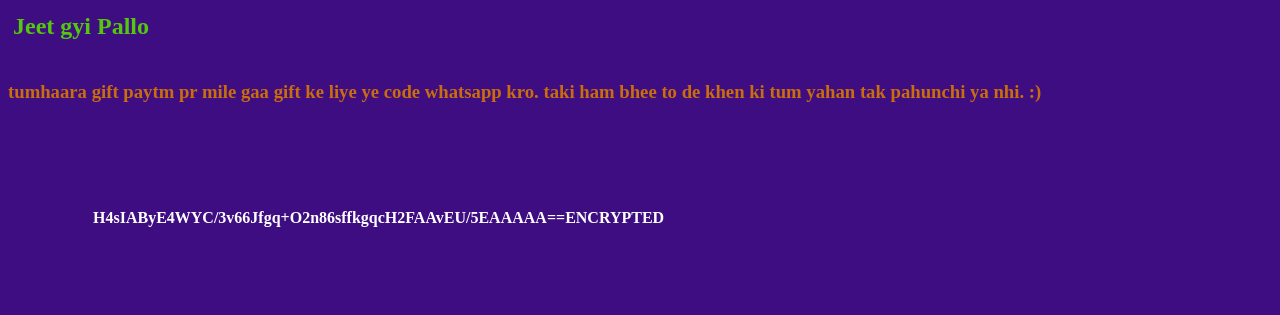
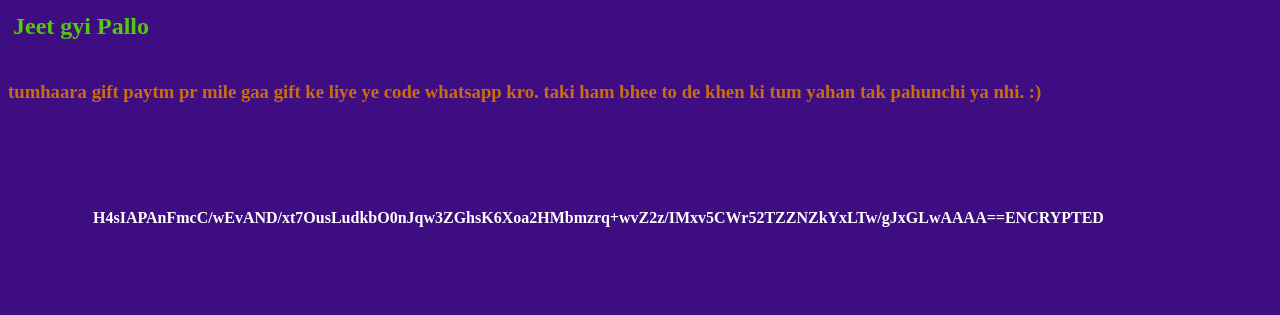
Before and after one commit to gopaldev90/Pallo-bday, a plain HTML site: page won.html in a window 1280 px wide. Drawn offline with Linux system fonts and the light colour scheme.

Commit message:
Update won.html

```diff
--- a/won.html
+++ b/won.html
@@ -9,6 +9,6 @@
 <body>
   <h2 id="Badhailbl">Jeet gyi Pallo</h2>
   <h3 id="soochna">tumhaara gift paytm pr mile gaa gift ke liye ye code whatsapp kro. taki ham bhee to de khen ki tum yahan tak pahunchi ya nhi.   :)</h3>
-  <h4 id="vc">H4sIAByE4WYC/3v66Jfgq+O2n86sffkgqcH2FAAvEU/5EAAAAA==ENCRYPTED</h4>
+  <h4 id="vc">H4sIAPAnFmcC/wEvAND/xt7OusLudkbO0nJqw3ZGhsK6Xoa2HMbmzrq+wvZ2z/IMxv5CWr52TZZNZkYxLTw/gJxGLwAAAA==ENCRYPTED</h4>
 </body>
 </html>
```
